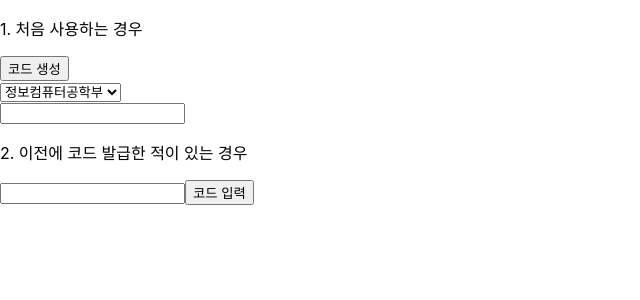
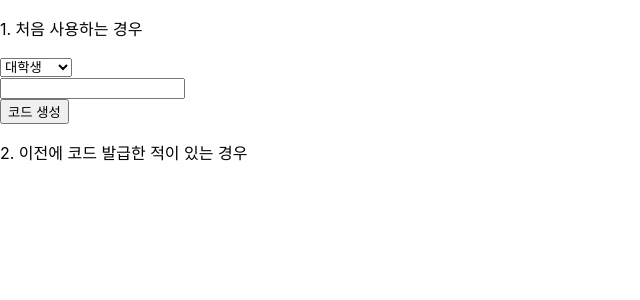
Before and after one commit to ApptiveDev/apptive-18th-team4-frontend, a React (Create React App) app: page / in a window 1280 px wide. Shown: the top 300 px of the page, without its empty margins (0-640 px from the left). Built offline with nearby package versions, Linux system fonts and the light colour scheme.

Commit message:
feat: 코드 발급 기능 구현

```diff
--- a/src/pages/issue_code/test.js
+++ b/src/pages/issue_code/test.js
@@ -2,40 +2,44 @@ import {useState} from 'react'
 import axios from 'axios'
 
 export default function Test () {
+    const [keyword, setKeyword] = useState('');
+    const [state, setState] = useState('');
     const [code, setCode] = useState('');
 
-    const majors = ['정보컴퓨터공학부', '기계공학부', '항공우주공학과', '조선해양공학과']
-    const [selectedMajor, setSelectedMajor] = useState('')
+    const state_list = ['대학생', '대학원생', '휴학생', '신입생']
+    const [selectedState, setSelectedState] = useState('')
 
     // 생성된 코드 가져와서 div에 보여주기 (api 완성이 안돼서 일단 주석 처리)
-    /*function getCode(e) {
+    function getCode(e) {
         e.preventDefault();
+        // state와 keyword 백에 보내기
+        axios.post("http://127.0.0.1:8080/test/usercreate",
+            {
+                state: state,
+                keyword: keyword
+            },
+            {headers: { "Content-Type": `application/json`}})
+            .then((response) => {
+                console.log(response)
+            }) .catch((error) => {
+                console.log(error)
+            })
+
+            /*
         axios.get("{url}")
         .then(function(response) {
             console.log(response)
-            setCode(response)
+            setCode(response.data.code)
             //localStorage.setItem('code', code)
-            return (
-            //아래 코드가 실행 안된다면 {code} 대신 {response} 넣기
-            <div className='showCode'>
-                {code}
-            </div>
-            )
-        }) .catch(function(error) {
-            console.log(error)
-        })
 
-    }*/
+            }) .catch(function(error) {
+                console.log(error)
+            })
+        */
+    }
 
-    const [userDto, setUserDto] = useState({
-        major: '',
-        keywords: ''
-      });
-
-    const { major, keywords } = userDto;
-
-    // 사용자가 선택한 학과 추출하기
-    function handleMajor(e) {
+   // 사용자가 선택한 학과 추출하기
+    /*function handleMajor(e) {
         setSelectedMajor(e.target.value);
         console.log(e.target.value)
         setUserDto({
@@ -43,15 +47,23 @@ export default function Test () {
           major: e.target.value
         })
         //localStorage.setItem('major', major)
-      }
+      }*/
+
+    // 사용자의 state 추출하기
+    const handleState = (e) => {
+        e.preventDefault()
+        const getState = e.target.value
+        setSelectedState(getState)
+        if (getState === "대학생") setState(1)
+        else if (getState === "대학원생") setState(2)
+        else if (getState === "휴학생") setState(3)
+        else if (getState === "신입생") setState(4)
+        else if (getState.length === 0) alert("신분을 선택해주세요")
+    }
 
     // 사용자가 추가한 키워드 추출하기
-    const onChange = (e) => {
-        const { value, name } = e.target;
-        setUserDto({
-          ...userDto,
-          [name]: value
-        })
+    const handleKeyword = (e) => {
+        setKeyword(e.target.value)
         //localStorage.setItem('keywords', keywords)
       };
 
@@ -80,17 +92,25 @@ export default function Test () {
     return (
         <div>
             <p>1. 처음 사용하는 경우</p>
-            <button>코드 생성</button> {/*getCode 함수 연결시키기 */}
             <div className='selectMajor'>
-                <select name={major} onChange={handleMajor} value={selectedMajor} className="major">
-                    {majors.map((major) => (
+                <select name={state} onChange={handleState} value={selectedState} className="major">
+                    {state_list.map((major) => (
                         <option value={major} key={major}> {major} </option>
                     ))}
                 </select>
             </div>
-            <input name='keywords' onChange={onChange} value={keywords} className="addKeyword"/>
+            <div>
+                <input name='keyword' onChange={handleKeyword} value={keyword} className="addKeyword"/>
+            </div>
+            <div>
+                <button onClick={getCode}>코드 생성</button>
+            </div>
+            <div>
+                {code}
+            </div>
 
             <p>2. 이전에 코드 발급한 적이 있는 경우</p>
+            {/*
             <input name='code' onChange={onChange} value={code} className="addKeyword"/>
             <button>코드 입력</button> {/*insertCode 함수 연결시키기 */}
         </div>
```
